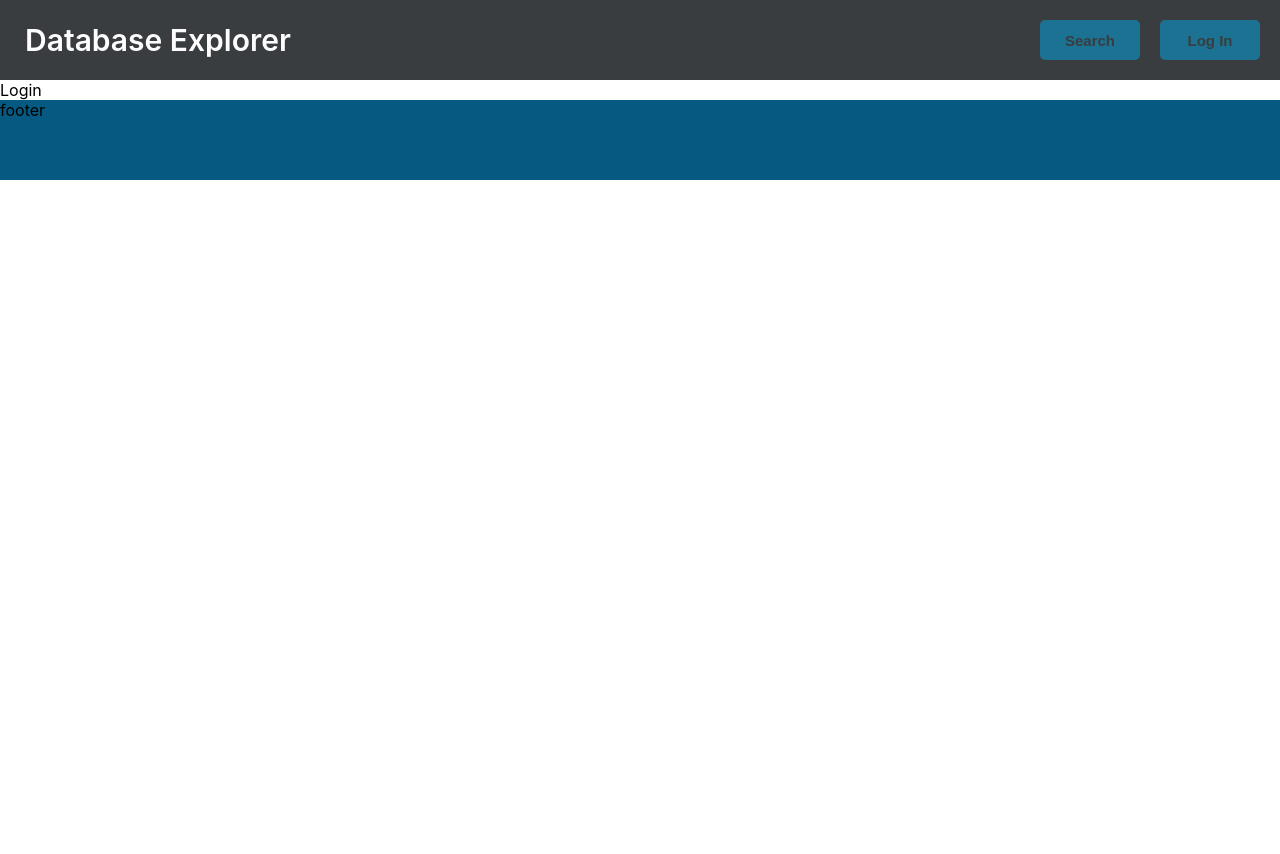
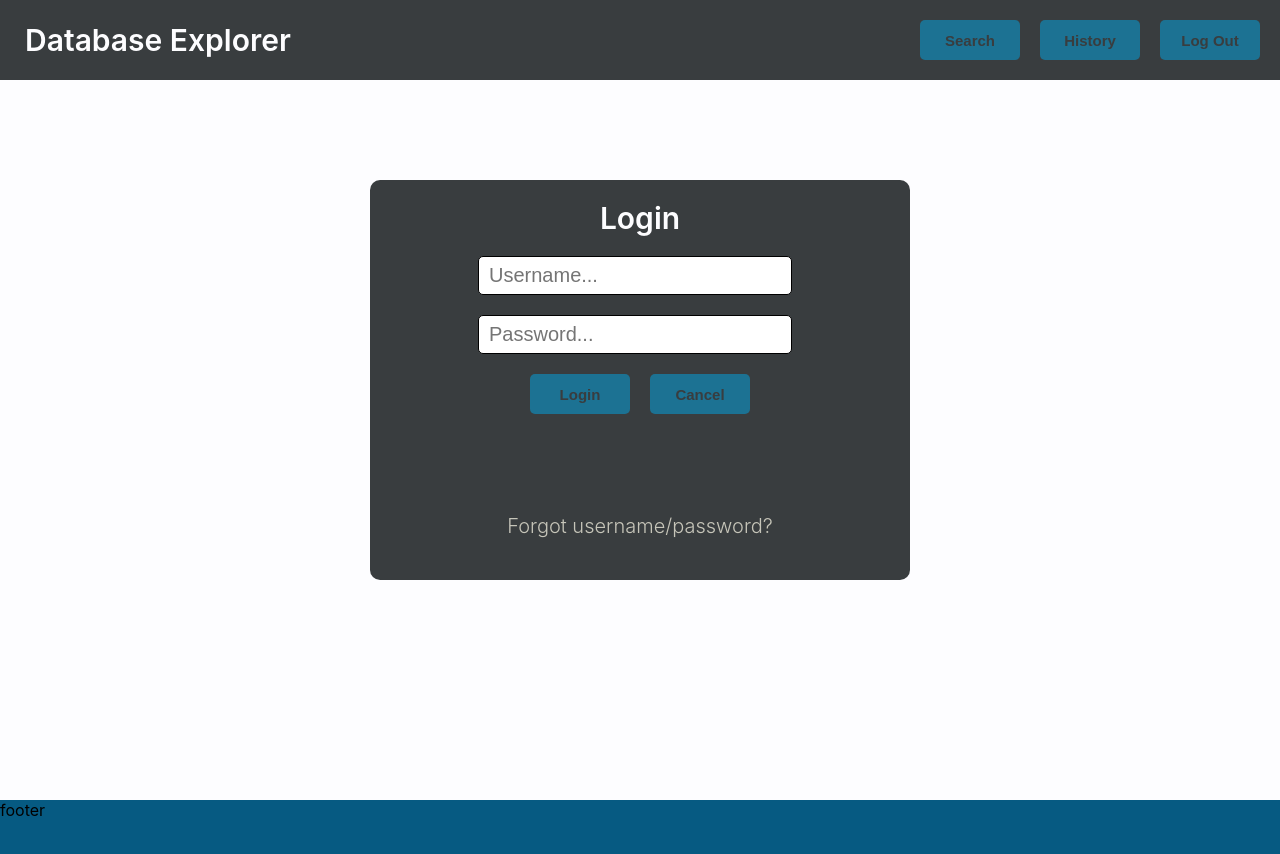
Before and after one commit to williamcd/ResumeProject, a React (Create React App) app in the folder client/: page /login in a window 1280 px wide. Shown: the top 854 px of the page. Before the commit the page ends 800 px from the top, so only its background shows below. Built offline with nearby package versions, Linux system fonts and the light colour scheme.

Commit message:
updated login functionality, still working on postgres - d2

```diff
--- a/client/src/App.js
+++ b/client/src/App.js
@@ -20,6 +20,7 @@ function App() {
           <Switch>
             <Route exact path="/" component={Info} />
             <Route exact path="/search" component={Search} />
+            <Route exact path="/searchAuth" component={Search} />
             <Route exact path="/history" component={History} />
             <Route exact path="/login" component={Login} />
           </Switch>
--- a/client/src/components/Login.js
+++ b/client/src/components/Login.js
@@ -1,14 +1,88 @@
 import React, { Component } from 'react';
 import styled from 'styled-components';
+import { Link } from 'react-router-dom';
 
 class Login extends Component {
     render() {
         return (
-            <div>
-                Login
-            </div>
+            <Main>
+                <InputDiv>
+                    <TextLol>Login</TextLol>
+                    <input placeholder="Username..."></input>
+                    <input placeholder="Password..."></input>
+                    <div>
+                        <Link to="/searchAuth"><button>Login</button></Link>
+                        <button>Cancel</button>
+                    </div>
+                    <Reset>Forgot username/password?</Reset>
+                </InputDiv>
+            </Main>
         );
     }
 }
 
+const Main = styled.div`
+    height: 90vh;
+    background-color: #FDFDFF;
+    width: 100%;
+    display: flex;
+    align-items: center;
+    flex-direction: column;
+`
+const Reset = styled.div`
+    font-size: 20px;
+    font-weight: 300;
+    margin-top: 20%;
+    color: #C6C5B9;
+`
+const TextLol = styled.div`
+    font-size: 30px;
+    font-weight: 600;
+    margin-top: 20px;
+    color: #FDFDFF;
+`
+const InputDiv = styled.div`
+    width: 500px;
+    height: 400px;
+    background-color: #393D3F;
+    display: flex;
+    padding-left: 20px;
+    padding-right: 20px;
+    flex-direction: column;
+    align-items: center;
+    border-radius: 10px;
+    margin-top: 100px;
+    input {
+        width: 300px;
+        margin-top: 20px;
+        border: 1px solid black;
+        height: 35px;
+        border-radius: 5px;
+        outline: none;
+        padding-left: 10px;
+        font-size: 20px;
+        margin-right: 10px;
+    }
+    button {
+        width: 100px;
+        height: 40px;
+        margin-top: 20px;
+        margin-left: 10px;
+        margin-right: 10px;
+        border-radius: 5px;
+        background-color: #1C7293;
+        color: #393D3F;
+        border: none;
+        font-size: 15px;
+        font-weight: bold;
+        outline: none;
+        &:hover {
+            color: #FDFDFF;
+        };
+        &:active {
+            background-color: #065A82;
+        }
+    }
+`
+
 export default Login;
--- a/client/src/components/LogoutConfirm.js
+++ b/client/src/components/LogoutConfirm.js
@@ -1,11 +1,12 @@
 import React, { Component } from 'react';
+import { Link } from "react-router-dom";
 
 class LogoutConfirm extends Component {
     render() {
         return (
             <div>
                 Are you sure?
-                <button onClick={this.props.confirm}>Logout</button>
+                <Link to="/"><button onClick={this.props.confirm}>Logout</button></Link>
                 <button onClick={this.props.cancel}>Cancel</button>
             </div>
         );
--- a/client/src/components/Nav.js
+++ b/client/src/components/Nav.js
@@ -5,13 +5,13 @@ import LogoutConfirm from './LogoutConfirm';
 
 class Nav extends Component {
     state = {
-        user: false,
+        user: true,
         logoutRequest: false,
     }
     login = () => {
         this.setState({ user: true })
     }
-    logOut = () => {
+    logout = () => {
         this.setState({ user: !this.state.user })
         this.setState({ logoutRequest: false })
         console.log(this.state.user)
@@ -25,10 +25,10 @@ class Nav extends Component {
             <Main>
                 <Title>Database Explorer</Title>
                 <ButtonBar>
-                    <Link to="/search"><Button1>Search</Button1></Link>
+                    {this.state.user ? <Link to="/search"><Button1>Search</Button1></Link> : null}
                     {this.state.user ? <Link to="/history"><Button1>History</Button1></Link> : null}
-                    {this.state.user ? <Button1 onClick={this.toggleLogout}>Log Out</Button1> : <Button1 onClick={this.login}>Log In</Button1>}
-                    {this.state.logoutRequest ? <LogoutConfirm confirm={this.logOut} cancel={this.toggleLogout} /> : null}
+                    {this.state.user ? <Button1 onClick={this.toggleLogout}>Log Out</Button1> : <Link to="/login"><Button1>Log In</Button1></Link>}
+                    {this.state.logoutRequest ? <LogoutConfirm confirm={this.logout} cancel={this.toggleLogout} /> : null}
                 </ButtonBar>
             </Main>
         );
```
Also changed, not shown: 1 other file (tests, documents, lock files or other folders).
